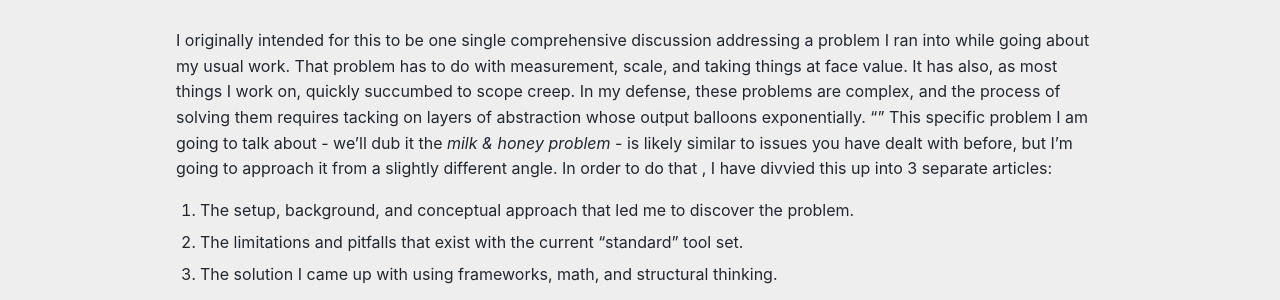
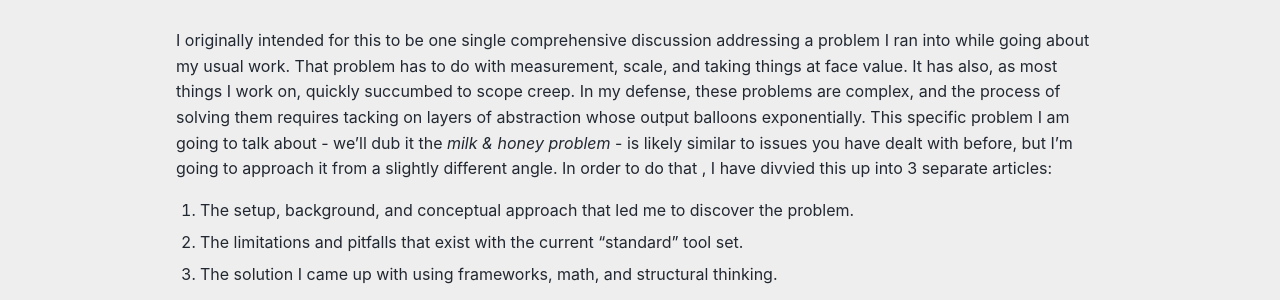
Before and after one commit to benjaminpharris/benjaminpharris.github.io, a Jekyll site: the page built from _posts/2025-04-07-monsters.md, in a window 1280 px wide and 900 px high. Shown: the part 288-588 px from the top of the window. Built offline with Jekyll 4.4.1, drawn with Linux system fonts in a browser that asks for light colours.

Commit message:
final adjustments

```diff
--- a/_posts/2025-04-07-monsters.md
+++ b/_posts/2025-04-07-monsters.md
@@ -5,7 +5,7 @@ subtitle: "Why Measurement isn't Meaning"
 ---
 
 I originally intended for this to be one single comprehensive discussion addressing a problem I ran into while going about my usual work. That problem has to do with measurement, scale, and taking things at face value.
-It has also, as most things I work on, quickly succumbed to scope creep. In my defense, these problems are complex, and the process of solving them requires tacking on layers of abstraction whose output balloons exponentially. "" This specific problem I am going to talk about - we'll dub it the _milk & honey problem_ - is likely similar to issues you have dealt with before, but I'm going to approach it from a slightly different angle. In order to do that , I have divvied this up into 3 separate articles:
+It has also, as most things I work on, quickly succumbed to scope creep. In my defense, these problems are complex, and the process of solving them requires tacking on layers of abstraction whose output balloons exponentially. This specific problem I am going to talk about - we'll dub it the _milk & honey problem_ - is likely similar to issues you have dealt with before, but I'm going to approach it from a slightly different angle. In order to do that , I have divvied this up into 3 separate articles:
 
 1. The setup, background, and conceptual approach that led me to discover the problem.
 2. The limitations and pitfalls that exist with the current "standard" tool set.
```
Also changed, not shown: index.md (+0 -1 lines).
